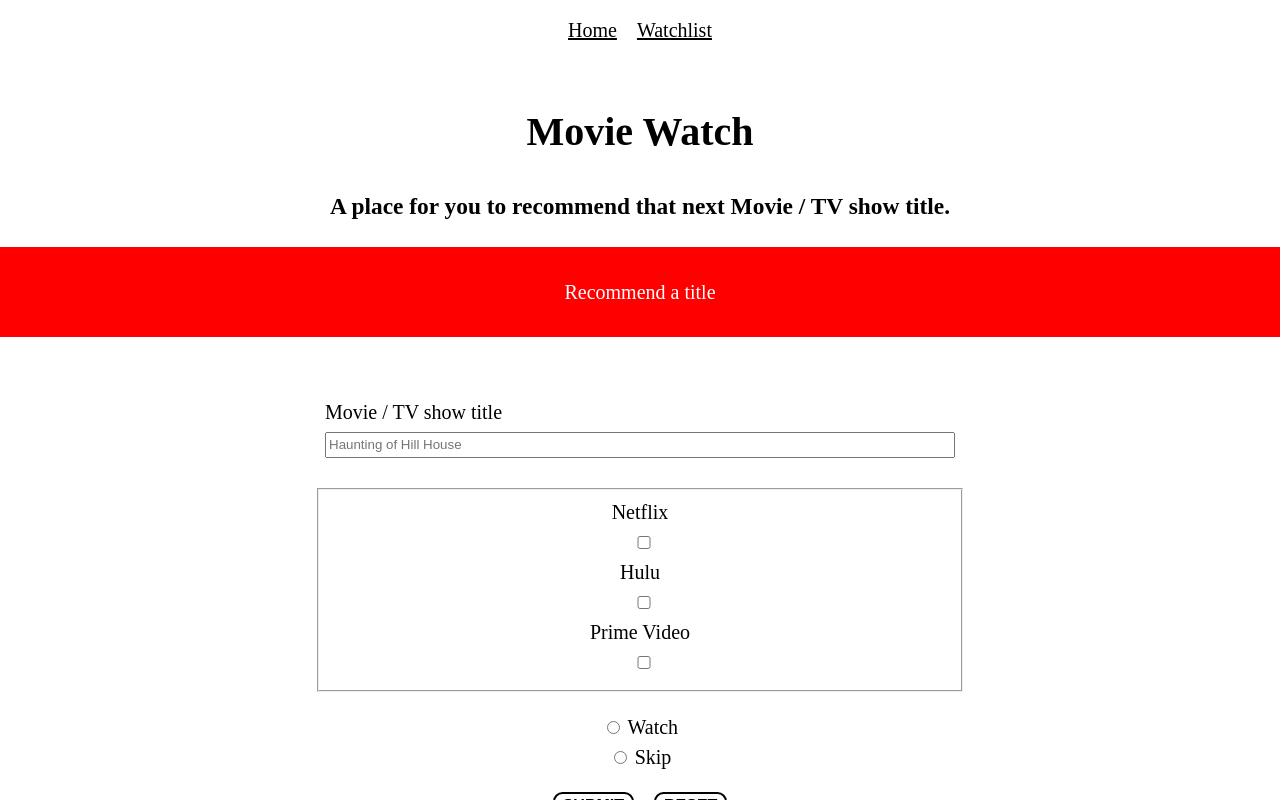
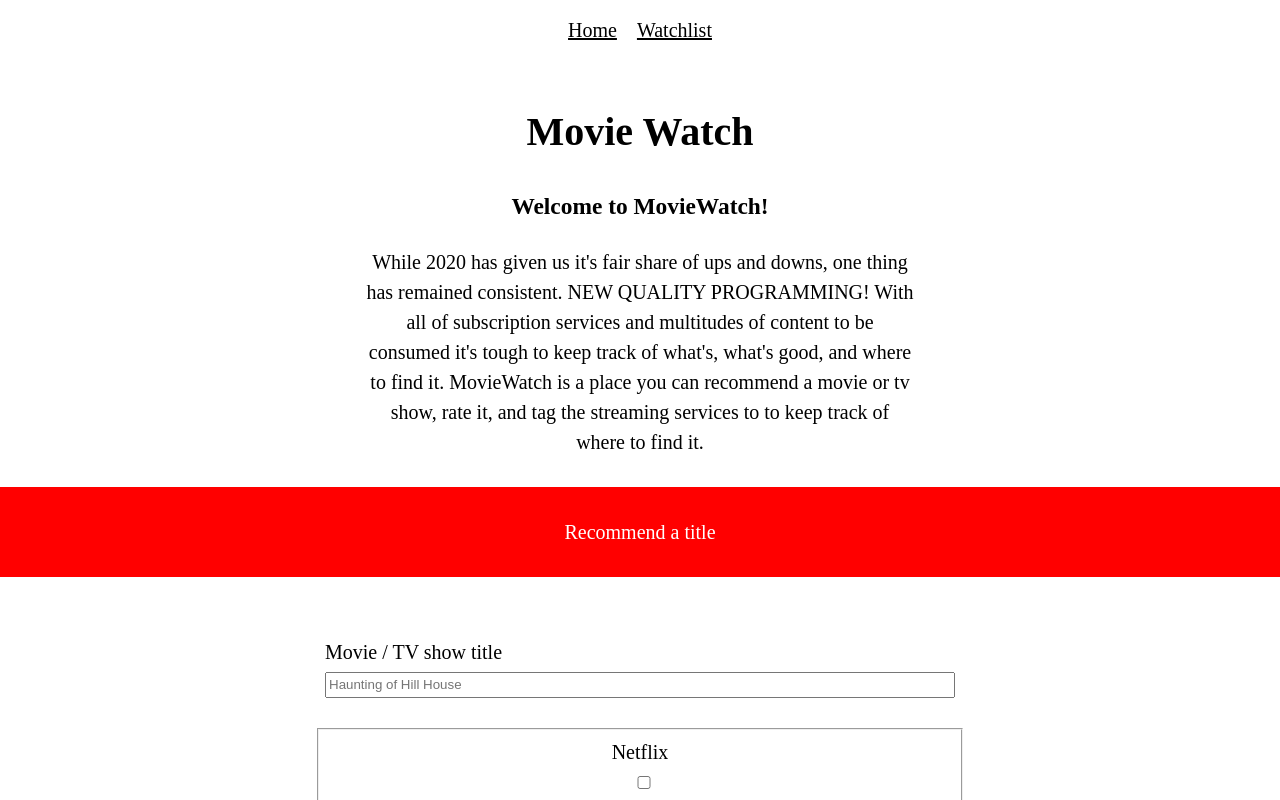
Before and after one commit to mdotfal/moviewatch-app, a React (Create React App) app: page / in a window 1280 px wide. Shown: the top 800 px of the page. Built offline with nearby package versions, Linux system fonts and the light colour scheme; no server answers; a web font is replaced by a local one.

Commit message:
fixed header styles

```diff
--- a/src/Header/Header.css
+++ b/src/Header/Header.css
@@ -1,3 +1,7 @@
-.banner {
-  margin-top: 100px;
+header {
+  padding: 0;
 }
+
+p {
+  padding: 0 50px 30px;
+}
--- a/src/Header/Header.js
+++ b/src/Header/Header.js
@@ -1,10 +1,12 @@
 import React from 'react';
+import './Header.css';
 
 function Header() {
   return (
     <header className="banner">
       <h1>Movie Watch</h1>
-      <h3>A place for you to recommend that next Movie / TV show title.</h3>
+      <h3>Welcome to MovieWatch!</h3>
+      <p>While 2020 has given us it's fair share of ups and downs, one thing has remained consistent. NEW QUALITY PROGRAMMING!  With all of subscription services and multitudes of content to be consumed it's tough to keep track of what's, what's good, and where to find it. MovieWatch is a place you can recommend a movie or tv show, rate it, and tag the streaming services to to keep track of where to find it.</p>
     </header>
   );
 }
```
